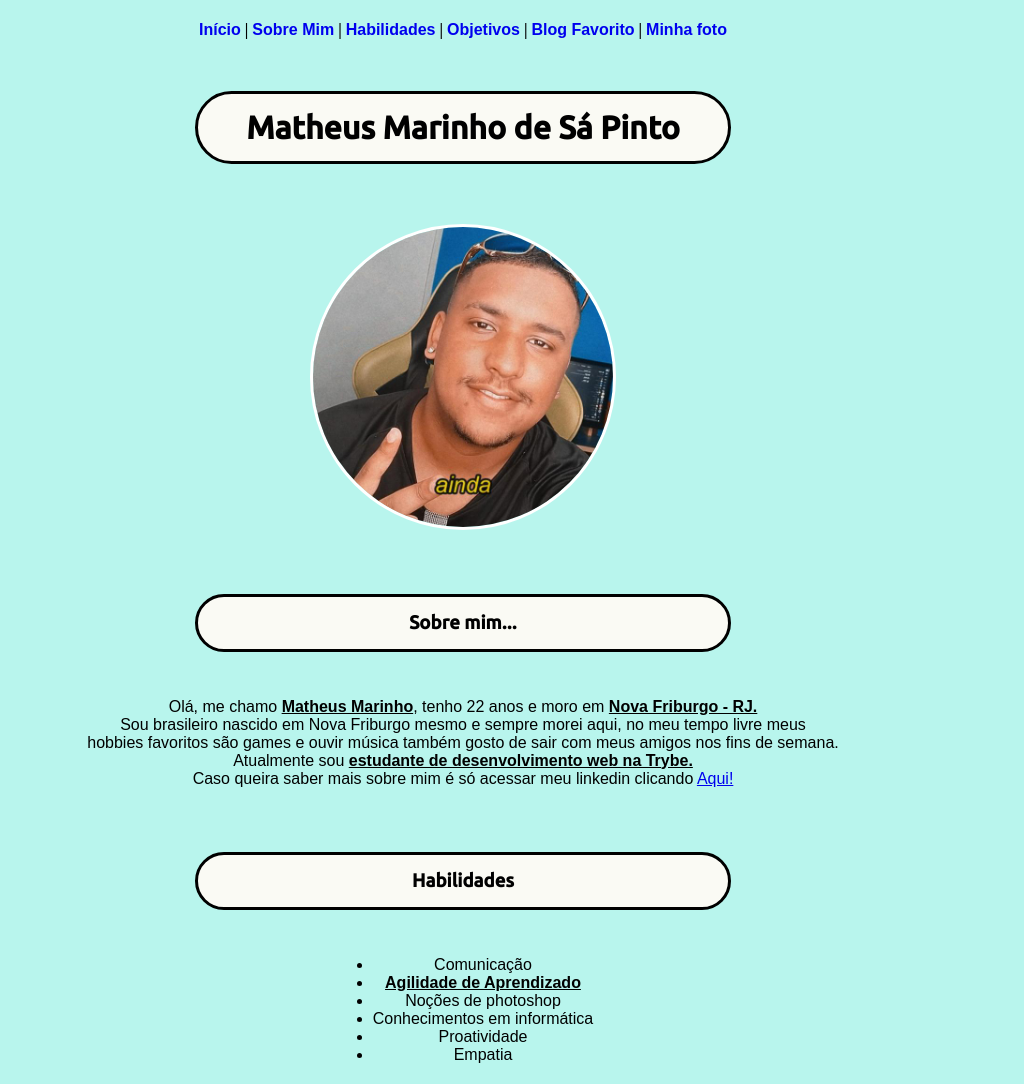
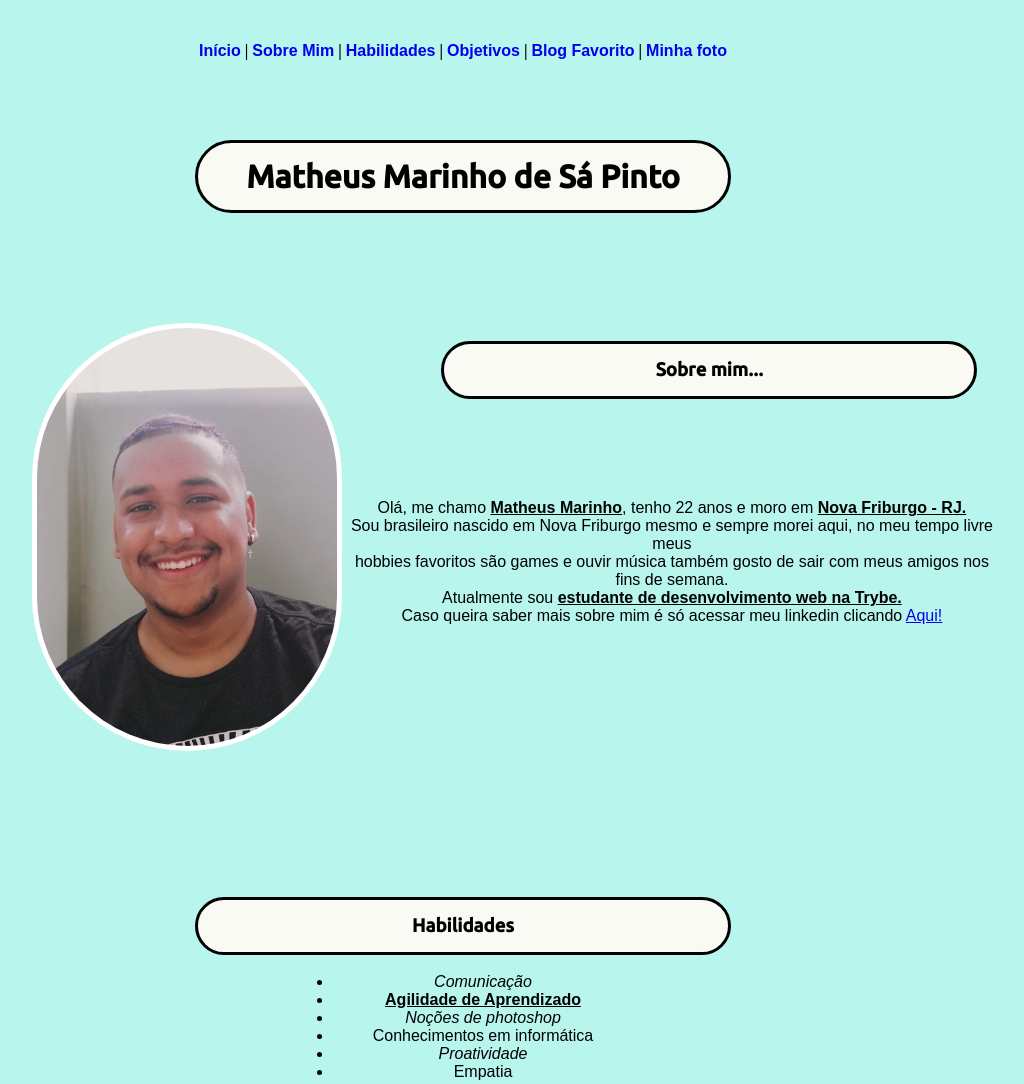
Before and after one commit to matheusnff85/matheusnff85.github.io, a plain HTML site: page index.html in a window 1280 px wide. Shown: the top 1084 px of the page, without its empty margins (177-1201 px from the left). Drawn offline with Linux system fonts and the light colour scheme.

Commit message:
finalizaçao dos exercicios sobre portfolio

```diff
--- a/index.html
+++ b/index.html
@@ -6,48 +6,7 @@
     <link rel="preconnect" href="https://fonts.googleapis.com">
     <link rel="preconnect" href="https://fonts.gstatic.com" crossorigin>
     <link href="https://fonts.googleapis.com/css2?family=Roboto+Mono:wght@480&family=Ubuntu:wght@400;500&display=swap" rel="stylesheet">
-    <style>
-      h1 {
-        font-family: 'Ubuntu', sans-serif;
-        background-color: rgb(250, 250, 244);
-        border: solid;
-        padding: 15px;
-        margin: 30px;
-        width: 500px;
-        border-radius: 50px;
-        display: inline-block;
-      }
-      body {
-        background-color: #b8f5ed;
-        text-align: center
-      }
-      #minhafoto {
-        border: solid;
-        border-color: white;
-        border-radius: 200px;
-        margin: 30px;
-        display: inline-block;
-      }
-      p, ul, a {
-        font-family: 'Roboto Mono', sans-serif;
-      }
-      h3 {
-        background-color: rgb(250, 250, 244);
-        border: solid;
-        padding: 15px;
-        margin: 30px;
-        width: 500px;
-        border-radius: 50px;
-        display: inline-block;
-        font-family: 'Ubuntu', sans-serif;
-      }
-      strong {
-        text-decoration: underline;
-      }
-      ul {
-        display: inline-block
-      }
-    </style>
+    <link rel="stylesheet" href="/style.css">
   </head>
   <body>
     <h4 id=links-internos>
@@ -58,11 +17,13 @@
       <a href="#blog" style="text-decoration: none">Blog Favorito</a> |
       <a href="#minhafoto" style="text-decoration: none">Minha foto</a>
     </h4>
+    <div class="nome-imagem-descricao">
       <h1 id="inicio">Matheus Marinho de Sá Pinto</h1>
+    </div>
+    <div class="nome-imagem-descricao">
+      <img src="/foto.jpeg" width="300px" alt="Foto do Matheus Marinho" id="minhafoto">
         <br>
-    <img src="/pp.jpeg" width="300px" alt="Foto do Matheus Marinho" id="minhafoto">
-    <br>
-    <h3>Sobre mim...</h3>
+      <h3 id="titulo-sobremim">Sobre mim...</h3>
         <p id="sobremim">
         Olá, me chamo <strong>Matheus Marinho</strong>, tenho 22 anos e moro em <strong>Nova Friburgo - RJ.</strong><br>
         Sou brasileiro nascido em Nova Friburgo mesmo e sempre morei aqui, no meu tempo livre meus<br>
@@ -70,6 +31,7 @@
         Atualmente sou <strong>estudante de desenvolvimento web na Trybe.</strong><br>
         Caso queira saber mais sobre mim é só acessar meu linkedin clicando <a href="https://www.linkedin.com/in/matheus-marinhodsp/" target="_blank">Aqui!</a>
         </p>
+    </div>
       <br>
     <h3>Habilidades</h3>
       <br>
--- /dev/null
+++ b/style.css
@@ -0,0 +1,73 @@
+h1 {
+  font-family: 'Ubuntu', sans-serif;
+  background-color: rgb(250, 250, 244);
+  border: solid;
+  padding: 15px;
+  margin: auto;
+  width: 500px;
+  border-radius: 50px;
+  text-align: center;
+}
+body {
+  background-color: #b8f5ed;
+  padding: 1%;
+}
+
+p, ul, a {
+  font-family: 'Roboto Mono', sans-serif;
+  text-align: center;
+}
+h3 {
+  background-color: rgb(250, 250, 244);
+  border: solid;
+  padding: 15px;
+  margin: auto;
+  width: 500px;
+  border-radius: 50px;
+  font-family: 'Ubuntu', sans-serif;
+  text-align: center;
+}
+
+strong {
+  text-decoration: underline;
+}
+
+ul {
+  text-align: center;
+  margin: auto;
+  width: 300px;
+}
+
+.nome-imagem-descricao {
+  /* border: 3px black solid; */
+  margin: 50px;
+  padding: 30px;
+}
+
+#sobremim {
+  height: 400px;
+  position: relative;
+  margin: auto;
+  top: 100px;
+}
+
+#minhafoto {
+  border: 4px solid white;
+  border-radius: 300px;
+  float: left;
+  margin-left: 10%;
+  background-color: white;
+  padding: 1px;
+}
+
+#links-internos {
+  text-align: center;
+}
+
+#titulo-sobremim {
+  margin-left: 48%;
+}
+
+ul li:nth-child(2n+1) {
+  font-style: italic;
+}
```
Also changed, not shown: foto.jpeg (added), pp.jpeg (deleted). Lines whose indentation alone changed are shown as unchanged.
